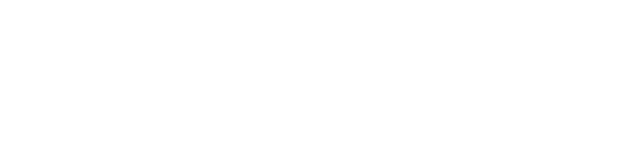
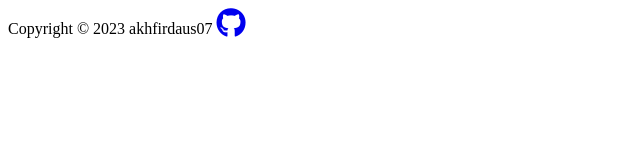
Before and after one commit to akhfirdaus07/tic-tac-toe, a plain HTML site: page index.html in a window 1280 px wide. Shown: the whole page, without its empty margins (0-640 px from the left). Drawn offline with Linux system fonts and the light colour scheme.

Commit message:
Add footer

```diff
--- a/index.html
+++ b/index.html
@@ -7,8 +7,12 @@
     <title>Tic Tac Toe</title>
     <script src="javascript.js" defer></script>
     <link rel="stylesheet" href="styles.css">
+    <script src="https://kit.fontawesome.com/4c536a6bd5.js" crossorigin="anonymous" defer></script>
 </head>
 <body>
 
+    <footer>Copyright © 2023 akhfirdaus07
+        <a href="https://github.com/akhfirdaus07"><i class="fab fa-github" style='font-size:30px' aria-hidden="true"></i></a>
+    </footer>
 </body>
 </html>
```
